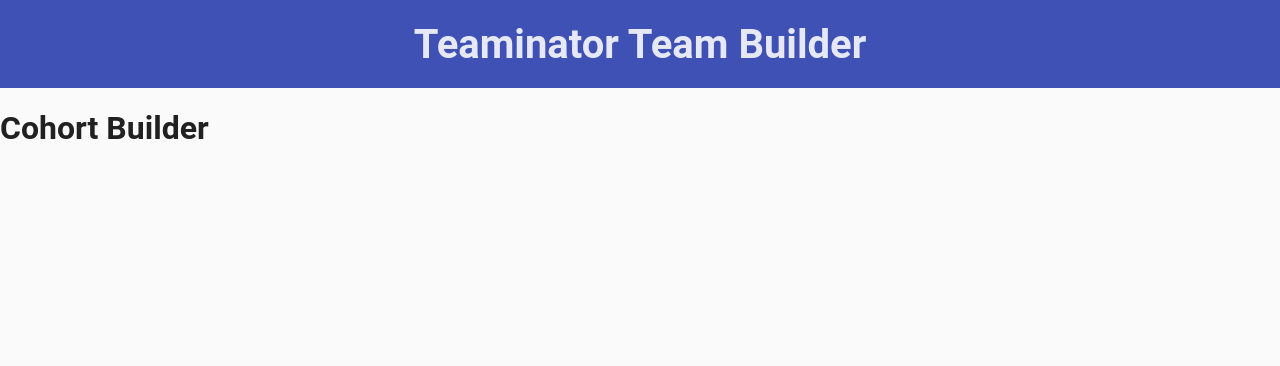
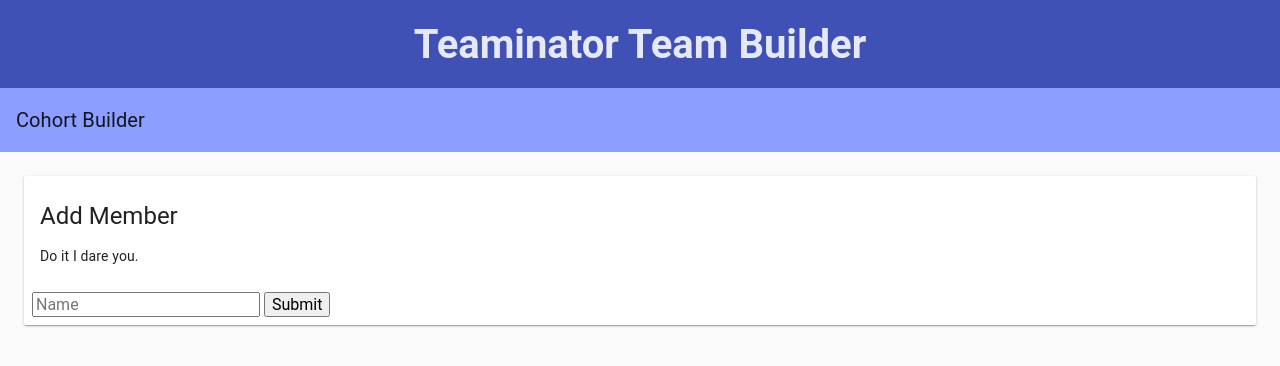
Before and after one commit to SMLarsen/teaminator, a website: page public/views/index.html at #!/cohort in a window 1280 px wide. Drawn offline with Linux system fonts and the light colour scheme; files whose address does not match are found by name.

Commit message:
Fleshing out the view

```diff
--- a/public/views/templates/cohort.html
+++ b/public/views/templates/cohort.html
@@ -1 +1,37 @@
-<h1> Cohort Builder <h1>
+<md-toolbar layout="row" class="md-hue-3">
+  <div class="md-toolbar-tools">
+    <span>Cohort Builder</span>
+  </div>
+</md-toolbar>
+
+<md-content class="md-padding" layout-xs="column" layout="row">
+<md-card>
+  <md-card-title>
+    <md-card-title-text>
+      <span class="md-headline">Add Member</span>
+      <span class="md-subhead">Do it I dare you.</span>
+    </md-card-title-text>
+  </md-card-title>
+  <md-card-actions layout="row" layout-align="end center">
+    <input type="text" min="1" id="member" name="cohortMember" ng-model="cohortMember" placeholder="Name"></input>
+    <button>Submit</button>
+  </md-card-actions>
+</md-card>
+
+<md-list>
+
+</md-list>
+
+<!-- <md-card>
+  <md-card-title>
+    <md-card-title-text>
+      <span class="md-headline">Cohort Members</span>
+      <span class="md-subhead">Look at these fools.</span>
+    </md-card-title-text>
+  </md-card-title>
+  <md-card-actions layout="row" layout-align="end center">
+    <input type="text" min="1" id="member" name="cohortMember" ng-model="cohortMember" placeholder="Name"></input>
+    <button>Submit</button>
+  </md-card-actions>
+</md-card> -->
+</md-content>
```
